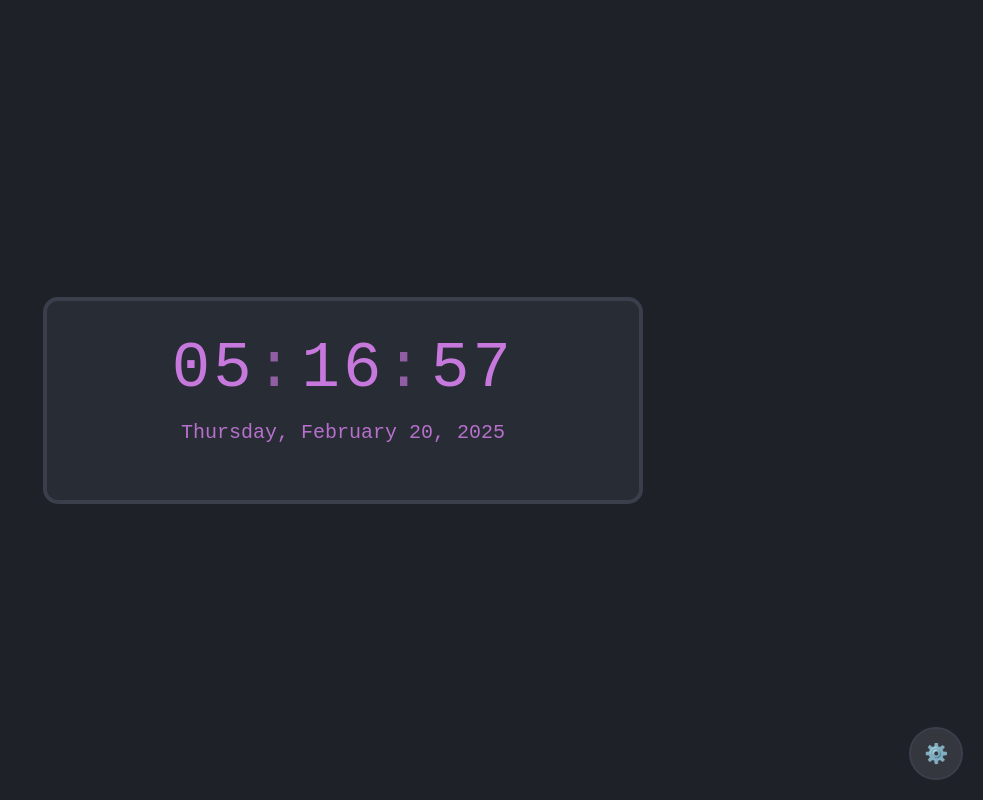
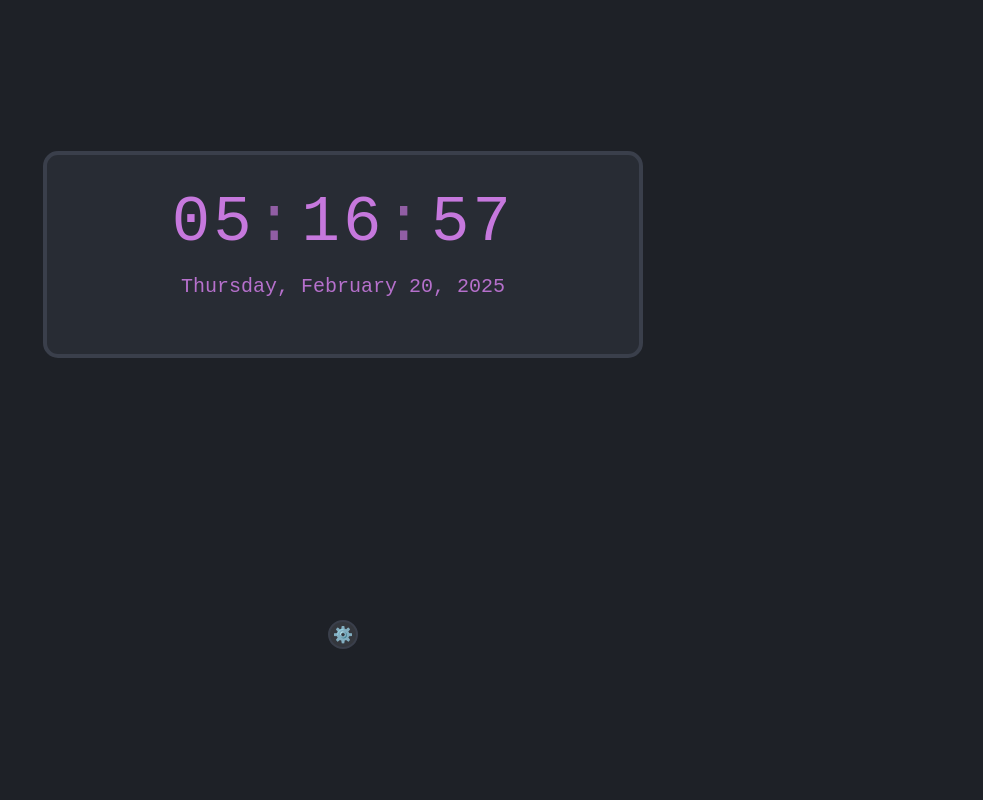
Before and after one commit to gituser6hij/satisfying-watch, a Next.js app: page / in a window 1280 px wide. Shown: the whole page, without its empty margins (297-1280 px from the left). Built offline with nearby package versions, Linux system fonts and the light colour scheme.

Commit message:
Update styles.css

```diff
--- a/app/styles.css
+++ b/app/styles.css
@@ -179,29 +179,25 @@ body {
 
 /* Settings Button */
 .settings-button {
-  position: fixed;
   bottom: 20px;
   right: 20px;
   background: rgba(255, 255, 255, 0.1);
   border: 2px solid var(--border-color);
   color: var(--primary-color);
-  padding: 0.8rem;
+  padding: 0.2rem;
   cursor: pointer;
   border-radius: 50%;
-  font-size: 1.2rem;
+  font-size: 1.0rem;
   z-index: 1000;
   transition: var(--base-transition);
 }
 
 .settings-button:hover::after {
-  content: "Custumise it ^^";
   position: absolute;
-  top: -30px;
-  left: 50%;
   transform: translateX(-50%);
-  background: var(--secondary-color);
+  background: rgba(255, 255, 255, 0.3);
   color: var(--primary-color);
-  padding: 0.3rem 0.6rem;
+  padding: 0.3rem 0.3rem;
   border-radius: 5px;
   font-size: 0.8rem;
   white-space: nowrap;
@@ -213,16 +209,16 @@ body {
   position: fixed;
   bottom: 80px;
   right: 20px;
-  background: var(--secondary-color);
+  background: #282c3410;
   border: var(--border-width) solid var(--border-color);
   border-radius: 15px;
-  padding: 1.5rem;
+  padding: 1.0rem;
   display: flex;
   flex-direction: column;
   gap: 1rem;
   z-index: 999;
   box-shadow: 0 10px 30px rgba(0,0,0,0.3);
-  animation: slide-up 0.3s ease;
+  animation: slide-up 0.6s ease;
 }
 
 .settings-panel .customization-buttons {
```
